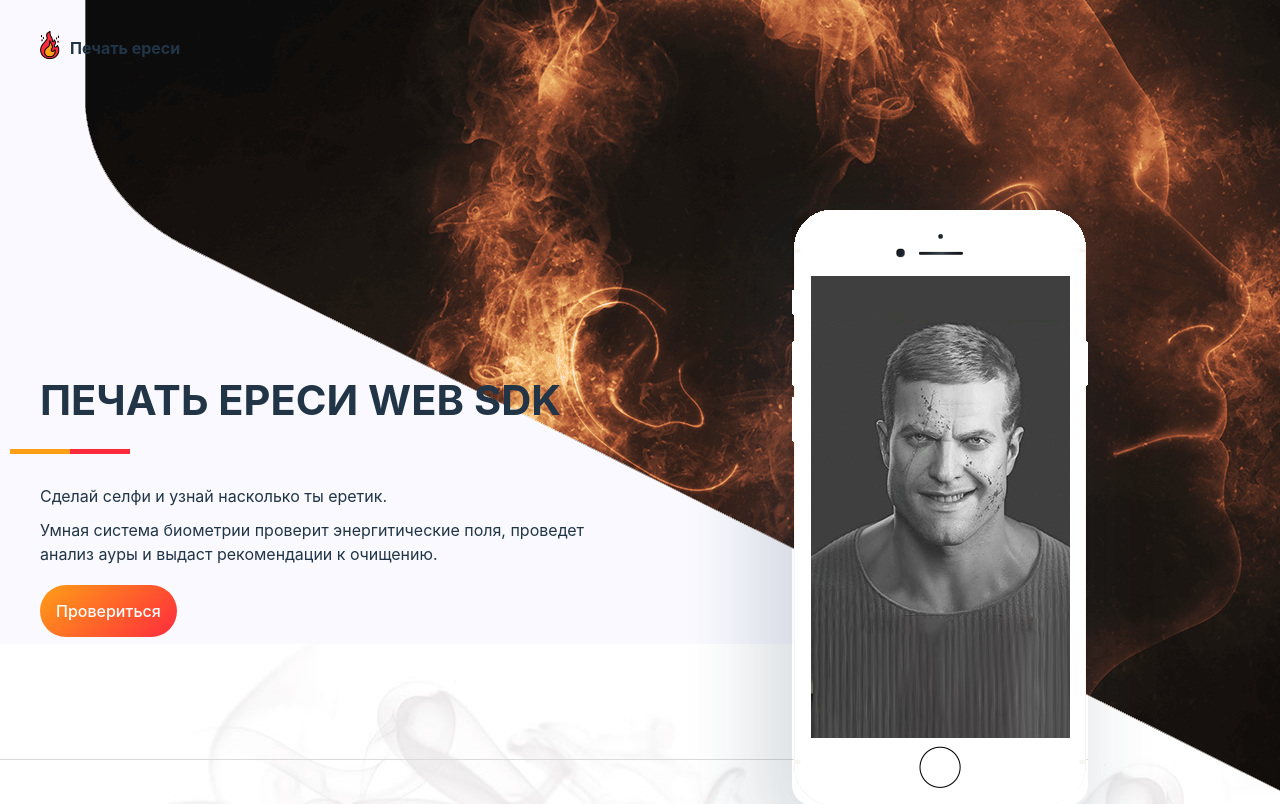
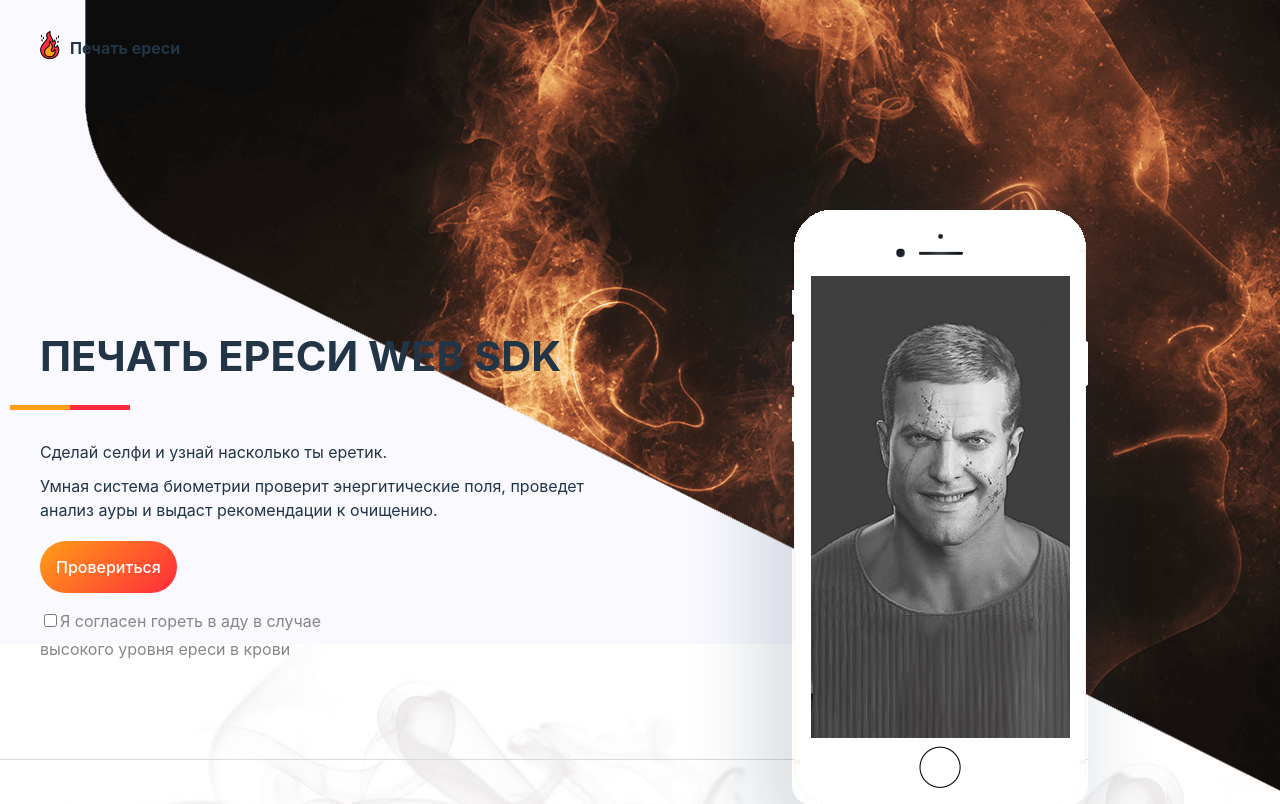
Before and after one commit to SmerchProsto/question-seal, a Vue app: page / in a window 1280 px wide. Shown: the top 804 px of the page. Built offline with nearby package versions, Linux system fonts and the light colour scheme.

Commit message:
upd header

```diff
--- a/src/App.vue
+++ b/src/App.vue
@@ -4,8 +4,10 @@ import { ref } from 'vue';
 const showCamera = ref(false);
 const form = ref({ name: '', email: '', phone: '', token: 'randomToken' });
 const errors = ref<string[]>([]);
+const agreeChecked = ref(false);
 
 const startCamera = () => {
+  if (agreeChecked.value) {
     showCamera.value = true;
     navigator.mediaDevices.getUserMedia({ video: true })
       .then(stream => {
@@ -13,6 +15,15 @@ const startCamera = () => {
         if (video) video.srcObject = stream;
       })
       .catch(err => console.error("Error accessing camera: ", err));
+  } else {
+    const agreeElement = document.querySelector('.main-header-agree');
+    if (agreeElement) {
+      agreeElement.classList.add('animate-agree');
+      setTimeout(() => {
+        agreeElement.classList.remove('animate-agree');
+      }, 2000);
+    }
+  }
 };
 
 const submitForm = async () => {
@@ -65,6 +76,15 @@ const submitForm = async () => {
               </li>
             </ul>
             <button class="button-submit" @click="startCamera">Провериться</button>
+            <ul class="content-list">
+              <li class="content-list-item main-header-agree">
+                <label>
+                  <input type="checkbox" name="agree" v-model="agreeChecked">
+                  <span>Я согласен гореть в аду в случае
+                    высокого уровня ереси в крови</span>
+                </label>
+              </li>
+            </ul>
           </section>
         </section>
         <section class="header-content content">
@@ -203,11 +223,23 @@ const submitForm = async () => {
   box-shadow: -20px 19px 68px 21px rgba(34, 60, 80, 0.15);
 }
 
+.main-header-agree {
+  max-width: 50%;
+  color: #878787;
+  cursor: pointer;
+  transition: color 0.5s ease;
+}
+
+.animate-agree {
+  color: red;
+}
+
 .button-submit {
   padding: 1em;
   color: #ffffff;
   background: var(--gradient-button);
   border-radius: 50px;
+  margin-bottom: 1em;
 }
 
 .contents {
@@ -233,7 +265,7 @@ const submitForm = async () => {
 }
 
 .camera {
-  position: absolute;
+  position: fixed;
   top: 0;
   left: 0;
   bottom: 0;
```
Lines whose indentation alone changed are shown as unchanged.
